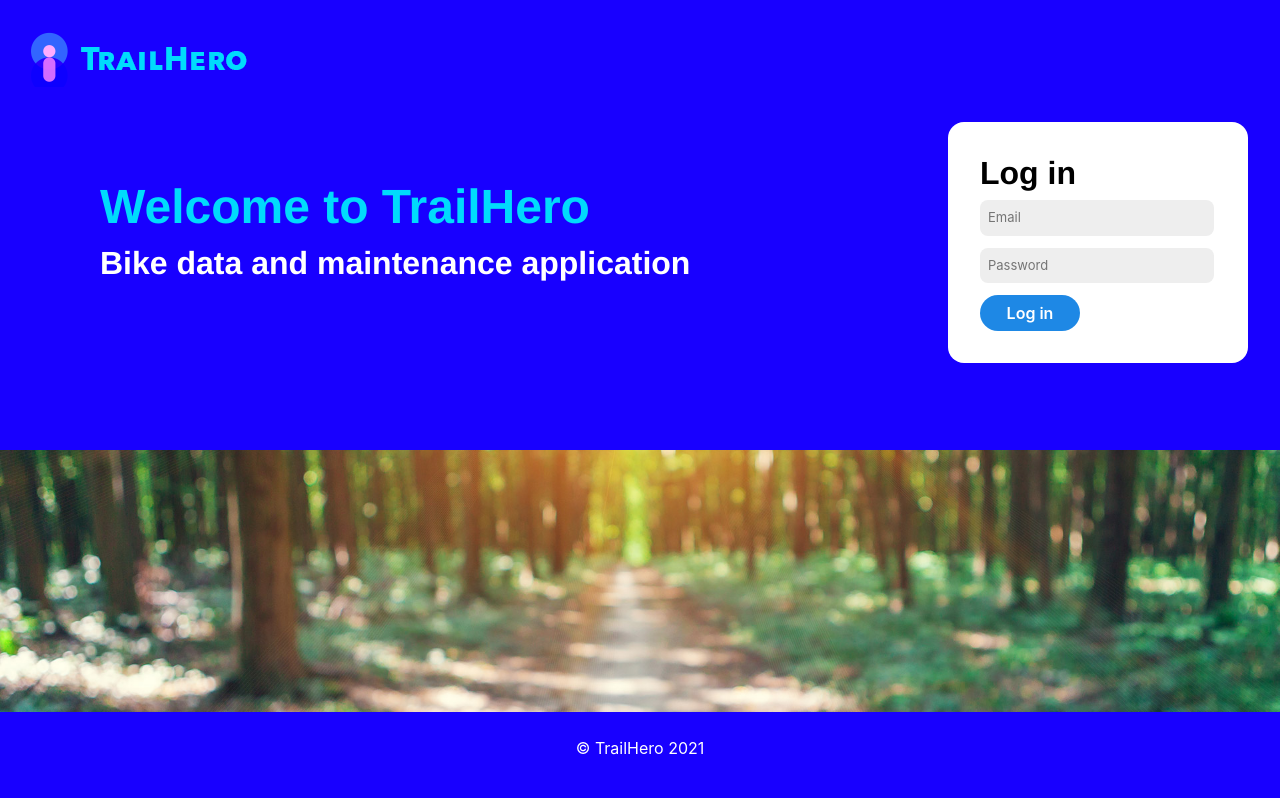
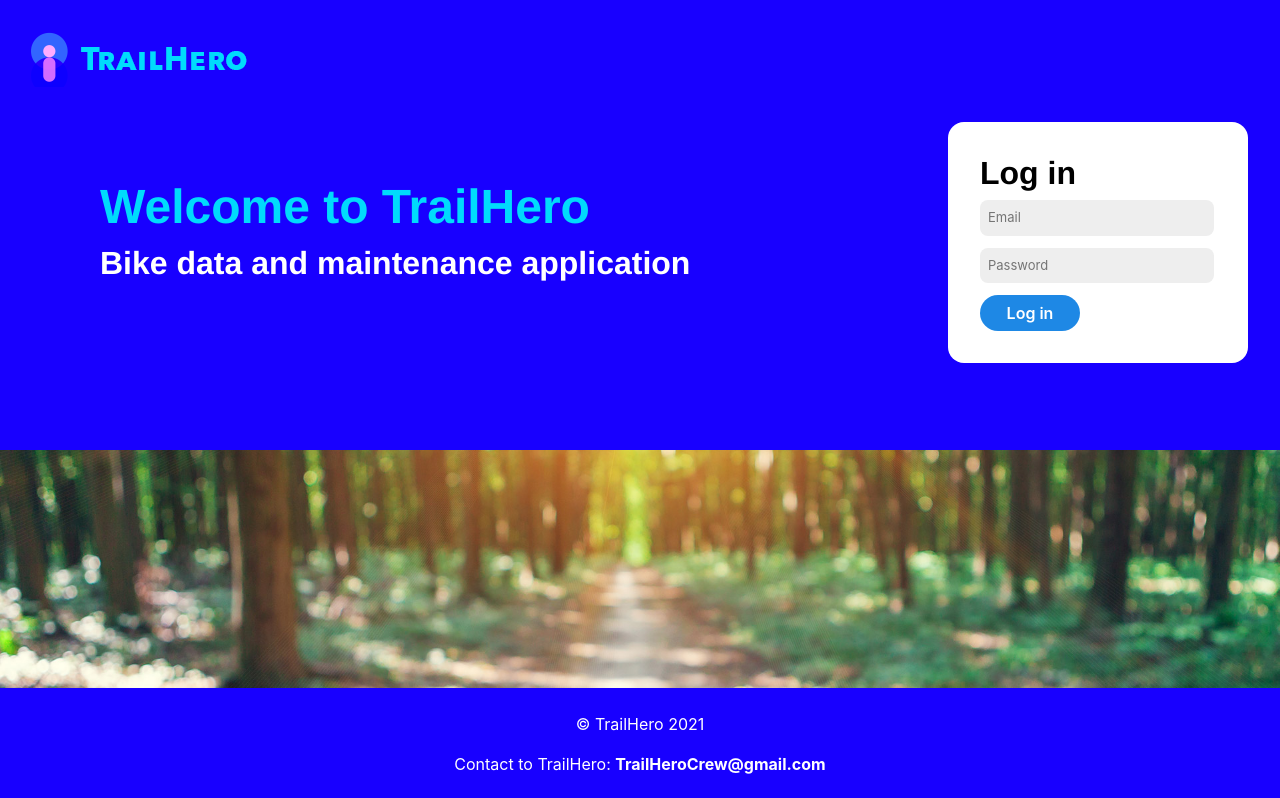
Before and after one commit to titkonen/Trailhero-web0.6, a React (Create React App) app: page /login in a window 1280 px wide. Shown: the top 798 px of the page. Built offline with nearby package versions, Linux system fonts and the light colour scheme; no server answers.

Commit message:
contact link added to footer

```diff
--- a/src/auth/Home.js
+++ b/src/auth/Home.js
@@ -7,7 +7,7 @@ import '../components/Navbar.css';
 import Footer from "../components/Footer";
 
 // For Routing
-import { BrowserRouter as Router, Switch, Route, Link } from "react-router-dom";
+import { BrowserRouter as Router, Switch, Route } from "react-router-dom";
 import { LinkContainer } from 'react-router-bootstrap'
 
 // Views
--- a/src/components/Footer.js
+++ b/src/components/Footer.js
@@ -4,7 +4,8 @@ import './Footer.css';
 function Footer() {
    return (
       <div className="footer">
-         <p> &#169; TrailHero 2021</p>
+            <p> &#169; TrailHero 2021</p>
+            Contact to TrailHero: <b>TrailHeroCrew@gmail.com </b>
       </div>
    );
 }
```
